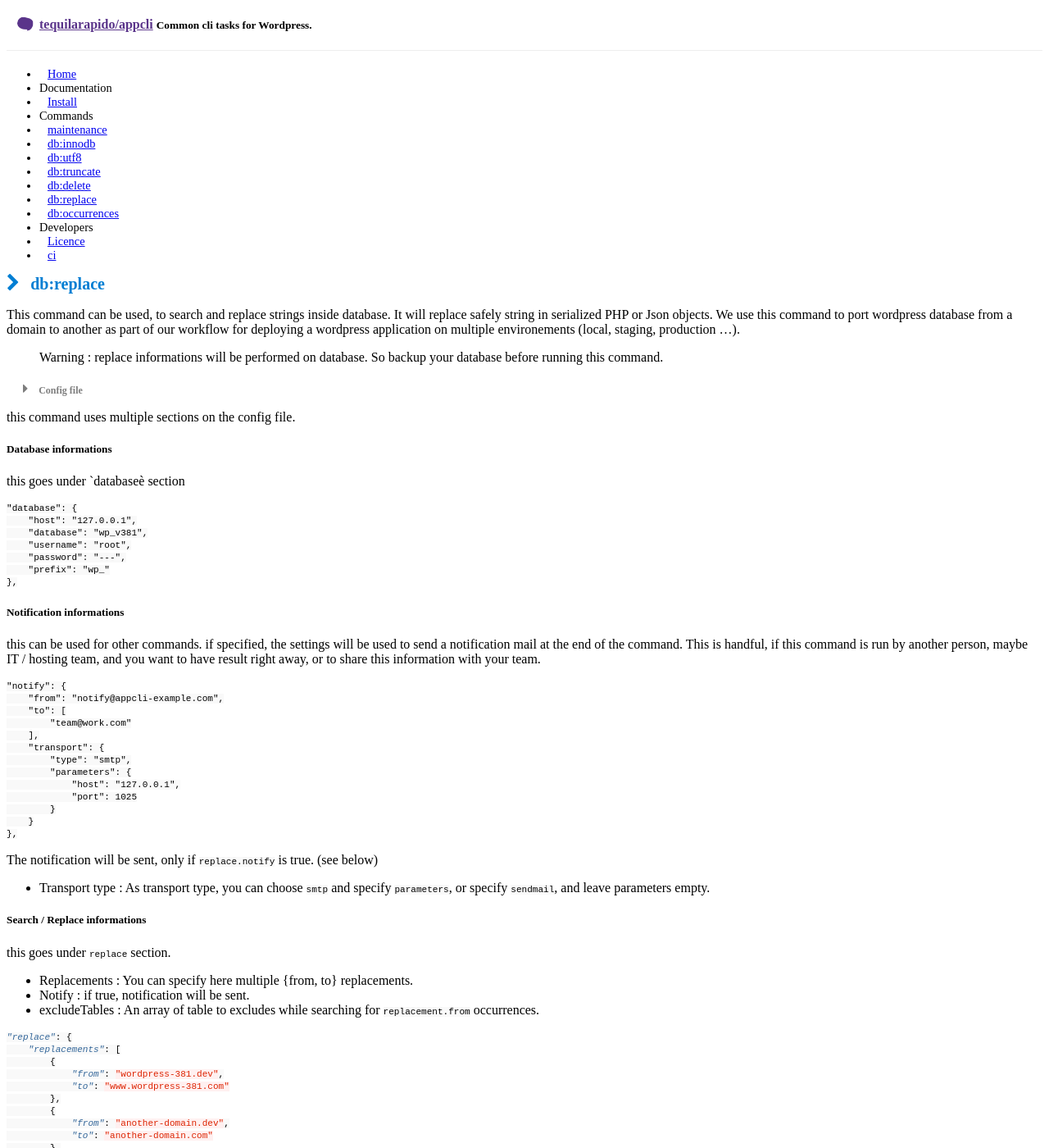
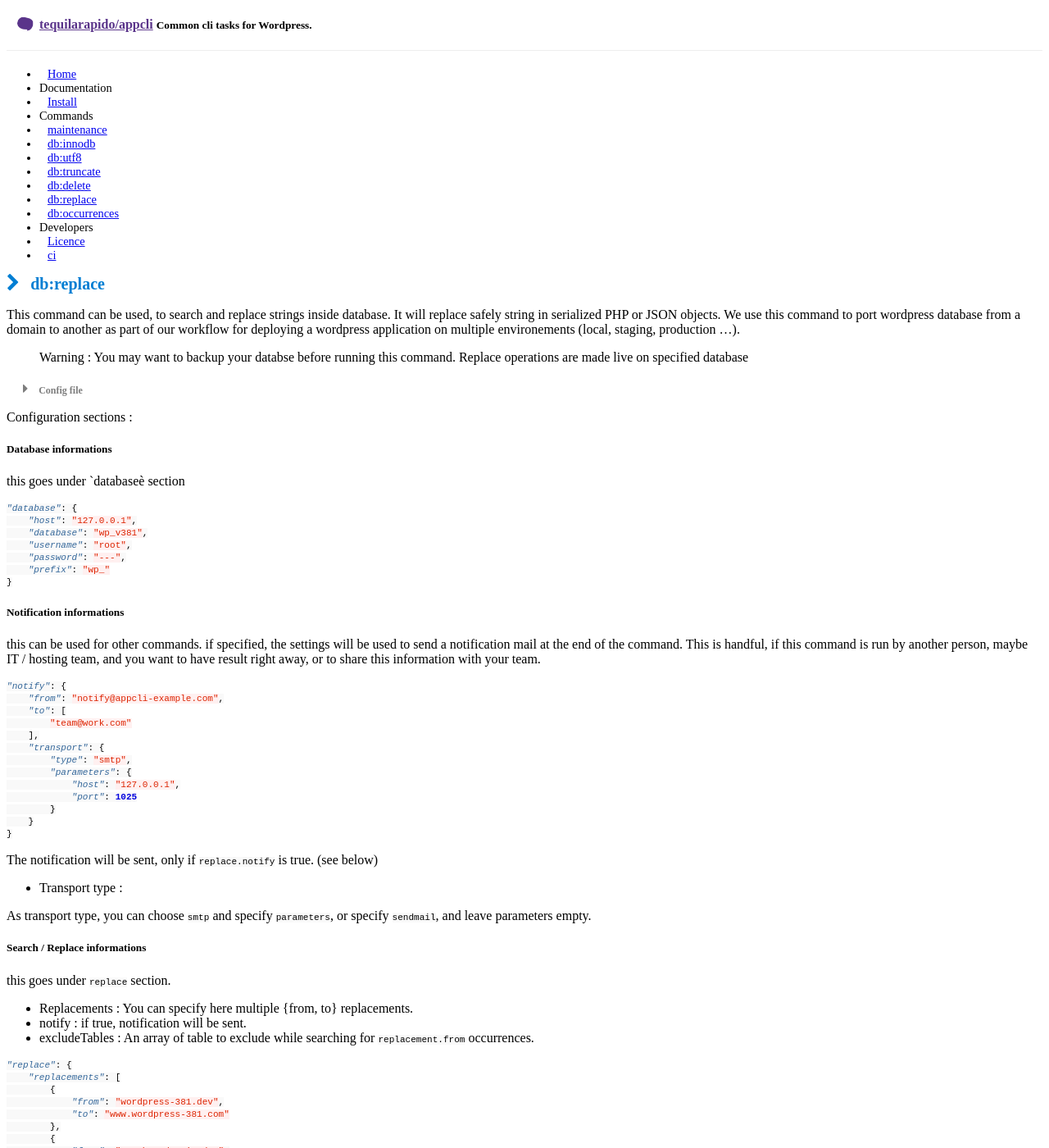
Before and after one commit to tequilarapido/appcli, a Jekyll site: the page built from _posts/2014-03-16-dbreplace.md, in a window 1280 px wide and 1400 px high. Shown: the whole window at 82% size. Built offline with Jekyll 4.4.1, drawn with Linux system fonts in a browser that asks for light colours; nearby versions of some CDN libraries; Markdown is read by kramdown in place of the engine named in the settings; a style sheet for code colours, icons or effects is not loaded; some of the changed text lies outside the part shown.

Commit message:
Updated db:replace documentation

````diff
--- a/_posts/2014-03-16-dbreplace.md
+++ b/_posts/2014-03-16-dbreplace.md
@@ -8,27 +8,29 @@ order: 5
 
 
 This command can be used, to search and replace strings inside database.
-It will replace safely string in serialized PHP or Json objects.
+It will replace safely string in serialized PHP or JSON objects.
 We use this command to port wordpress database from a domain to another as part of our workflow
 for deploying a wordpress application on multiple environements (local, staging, production ...).
 
-> Warning : replace informations will be performed on database. So backup your database before running this command.
+> Warning : You may want to backup your databse before running this command. Replace operations are made live on specified database
 
 #### Config file
 
-this command uses multiple sections on the config file.
+Configuration sections :
 
 ##### Database informations
 
 this goes under `databaseè  section
 
-    "database": {
-        "host": "127.0.0.1",
-        "database": "wp_v381",
-        "username": "root",
-        "password": "---",
-        "prefix": "wp_"
-    },
+```json
+"database": {
+    "host": "127.0.0.1",
+    "database": "wp_v381",
+    "username": "root",
+    "password": "---",
+    "prefix": "wp_"
+}
+```
 
 ##### Notification informations
 
@@ -36,26 +38,28 @@ this can be used for other commands. if specified, the settings will be used to
 a notification mail at the end of the command. This is handful, if this command is run by another person, maybe IT / hosting team,
 and you want to have result right away, or to share this information with your team.
 
-    "notify": {
-        "from": "notify@appcli-example.com",
-        "to": [
-            "team@work.com"
-        ],
-        "transport": {
-            "type": "smtp",
-            "parameters": {
-                "host": "127.0.0.1",
-                "port": 1025
-            }
+```json
+"notify": {
+    "from": "notify@appcli-example.com",
+    "to": [
+        "team@work.com"
+    ],
+    "transport": {
+        "type": "smtp",
+        "parameters": {
+            "host": "127.0.0.1",
+            "port": 1025
         }
-    },
+    }
+}
+```
 
 
 The notification will be sent, only if `replace.notify` is true. (see below)
 
 * Transport type :
-As transport type, you can choose `smtp` and specify `parameters`,
-or specify `sendmail`, and leave parameters empty.
+
+As transport type, you can choose `smtp` and specify `parameters`, or specify `sendmail`, and leave parameters empty.
 
 
 
@@ -66,9 +70,8 @@ this goes under `replace` section.
 
 * Replacements :
 You can specify here multiple {from, to} replacements.
-* Notify : if true, notification will be sent.
-* excludeTables : An array of table to excludes while searching for `replacement.from`
-occurrences.
+* notify : if true, notification will be sent.
+* excludeTables : An array of table to exclude while searching for `replacement.from` occurrences.
 
 ```json
 "replace": {
@@ -91,13 +94,10 @@ occurrences.
 
 #### Command
 
-The command accept as option `--use-transactions`. This wrap all the sql update statements
-into transactions for each table. this can dramatically reduce the time needed to perform the db:replace operation
-on big databases.
+##### Option `--use-transactions` :
+Wrapw all the sql update statements into one transaction for each table.  this can dramatically reduce the time needed to perform update queries.
 
-This is to be prefered even for small databases.
-
-
+    #
     appcli db:replace /path/to/config-file.json
 
     # using transactions
````
